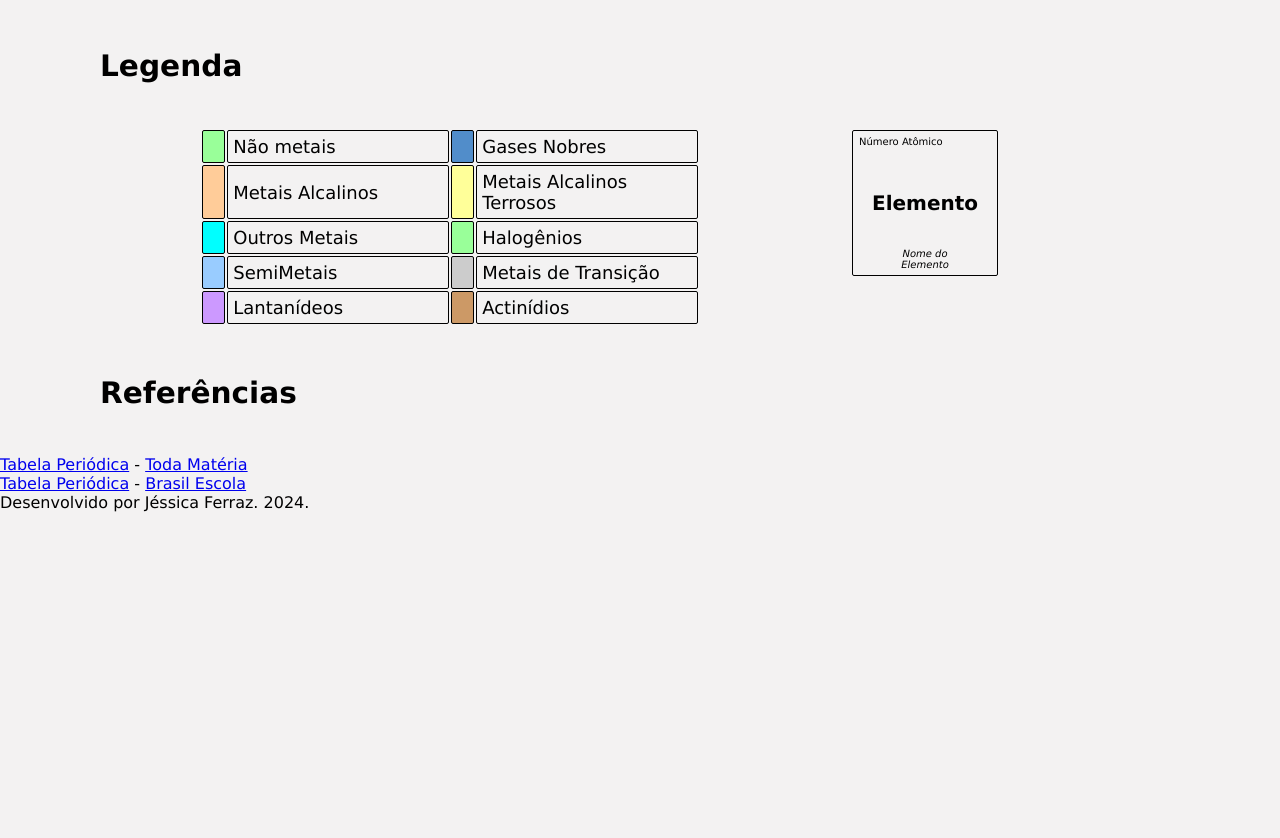
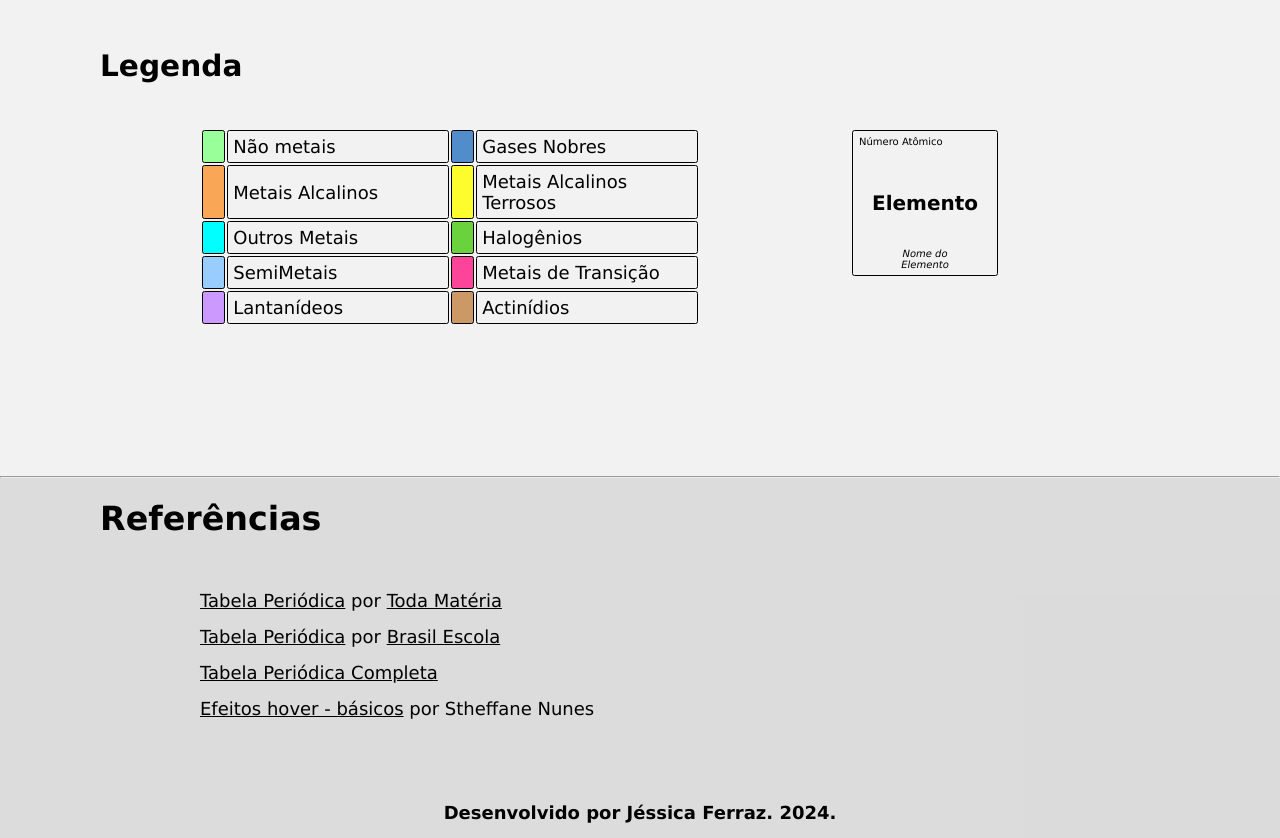
Before and after one commit to ferrazjaa/tabela-periodica, a plain HTML site: page index.html in a window 1280 px wide. Shown: the part 929-1767 px from the top of the page. Before the commit the page ends 1441 px from the top, so only its background shows below. Drawn offline with Linux system fonts and the light colour scheme.

Commit message:
update #6 Alteração do hover e algumas cores do grupo Personalização do footer Ajustes Finais

```diff
--- a/index.html
+++ b/index.html
@@ -832,13 +832,22 @@
     </section>
 
     <footer>
+        <hr><br>
         <h3>Referências</h3>
         <ul>
             <li>
-                <a href="https://www.todamateria.com.br/tabela-periodica/" target="_blank" rel="noopener noreferrer">Tabela Periódica</a> - <a href="https://www.todamateria.com.br" target="_blank" rel="noopener noreferrer">Toda Matéria</a>
+                <a href="https://www.todamateria.com.br/tabela-periodica/" target="_blank" rel="noopener noreferrer">Tabela Periódica</a> por <a href="https://www.todamateria.com.br" target="_blank" rel="noopener noreferrer">Toda Matéria</a>
             </li>
             <li>
-                <a href="https://brasilescola.uol.com.br/quimica/tabela-periodica.htm" target="_blank" rel="noopener noreferrer">Tabela Periódica</a> - <a href="https://brasilescola.uol.com.br" target="_blank" rel="noopener noreferrer"> Brasil Escola</a>
+                <a href="https://brasilescola.uol.com.br/quimica/tabela-periodica.htm" target="_blank" rel="noopener noreferrer">Tabela Periódica</a> por <a href="https://brasilescola.uol.com.br" target="_blank" rel="noopener noreferrer"> Brasil Escola</a>
+            </li>
+
+            <li>
+                <a href="https://www.tabelaperiodicacompleta.com/" target="_blank" rel="noopener noreferrer">Tabela Periódica Completa</a>
+            </li>
+
+            <li>
+                <a href="https://codepen.io/StheffaneNunes/pen/OJLwNPx" target="_blank" rel="noopener noreferrer">Efeitos hover - básicos</a> por Stheffane Nunes
             </li>
         </ul>
 
--- a/style.css
+++ b/style.css
@@ -2,9 +2,12 @@
     margin: 0;
     padding: 0;
     box-sizing: border-box;
-    cursor: pointer;
+}
 
+a:link,a:visited{
+    color: black;
 }
+
 h1{
     margin: 50px auto;
     text-align: center;
@@ -18,6 +21,7 @@ body{
 #tb-periodica table{
     width: 90%;
     margin: 0 auto 50px auto;
+    cursor: pointer;
     /*border: 1px solid;*/
 }
 
@@ -26,15 +30,26 @@ td{
     width: 90px;
     height: 75px;
     padding: 5px;
-    border-radius: 2px;
+    border-radius: 2.5px;
     position: relative;
     text-align: center;
     margin-right: 3px;
 
 }
 
-td:hover{
-    transform: scale(1.17);
+#tb-periodica td:hover{
+    box-shadow:
+        1px 1px,
+        2px 2px,
+        3px 3px,
+        4px 4px,
+        5px 5px,
+        6px 6px,
+        2px 2px;
+
+    transform: scaleX(-3px);
+    transform: scale(1.5);
+    z-index: 5;
 
 }
 
@@ -74,7 +89,7 @@ td:hover{
 }
 
 .metais-transicao{
-    background-color: rgb(204,204,204);
+    background-color: rgb(255 0 120 / 72%);
 }
 
 .gases-nobres{
@@ -82,15 +97,15 @@ td:hover{
 }
 
 .halogenios{
-    background-color: rgba(153,255,153);
+    background-color: rgb(60 199 0 / 75%);
 }
 
 .metais-alcalinos{
-    background-color: rgb(255, 204, 153);
+    background-color: rgb(249 167 86);
 }
 
 .alcalinos-terrosos{
-    background-color: rgb(255, 255, 153);
+    background-color: rgb(255 255 18 / 87%);
 }
 
 .lantanideos{
@@ -115,7 +130,7 @@ h3{
 }
 
 #legendas{
-    margin-bottom: 50px;
+    margin-bottom: 150px;
     display: flex;
 }
 
@@ -150,4 +165,25 @@ h3{
     text-align: left;
 }
 
-/* FOOTER */
+/* FOOTER *****************************************************************************/
+footer{
+    font-size: 18px;
+    text-decoration: none;
+    background-color: #80808033;
+}
+footer ul{
+    margin-left: 200px;
+    list-style-type: none;
+
+}
+footer ul li{
+    line-height: 2;
+
+}
+
+#credito p{
+    text-align: center;
+    margin-top: 60px;
+    padding: 15px;
+    font-weight: bold;
+}
```
